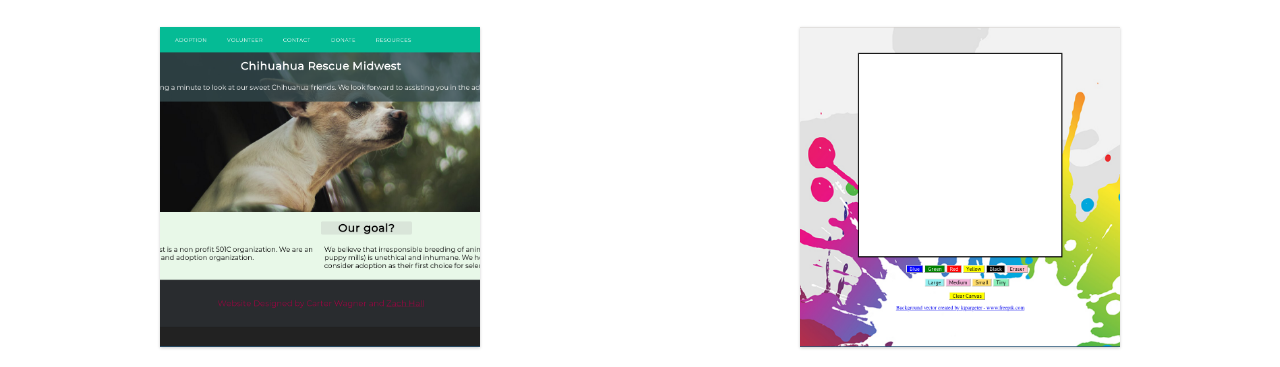
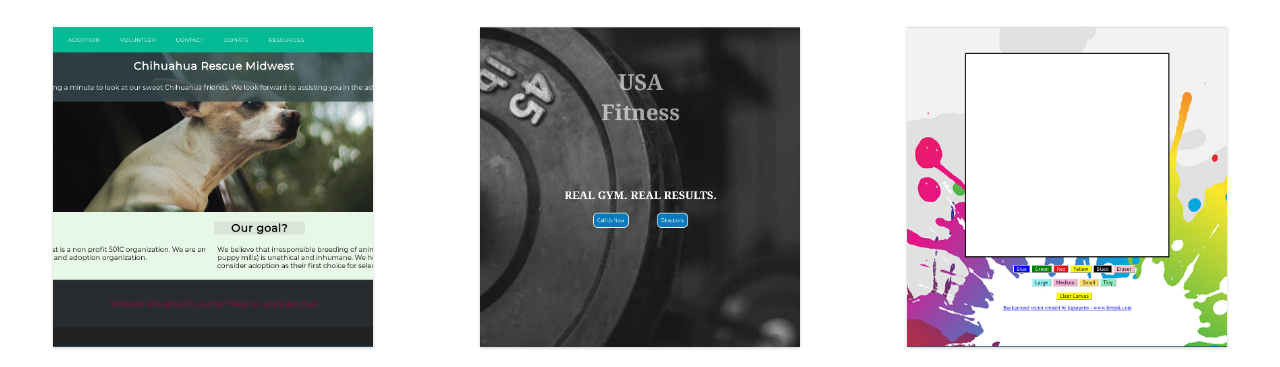
Before and after one commit to ZachJHall/personal-website-v6, a Gatsby site: page / in a window 1280 px wide. Shown: the part 535-902 px from the top of the page. Built offline with nearby package versions, Linux system fonts and the light colour scheme; Gatsby itself is replaced by a stand-in of ours.

Commit message:
Added gym website to projects

```diff
--- a/src/components/projects.js
+++ b/src/components/projects.js
@@ -6,7 +6,7 @@ import ProjectCard from './projectCard'
 import img1 from '../media/site-background.jpg'
 import ChihuahuaRescue from '../media/chihuahuaRescueMidwestImage.png'
 import Paint from '../media/digital-paint-board.png'
-
+import Fitness from '../media/usafitness.png'
 
 const ProjectDiv = styled.div`
     height: auto;
@@ -63,6 +63,14 @@ const Projects = () =>(
             />
 
             <ProjectCard
+            backgroundImg = {Fitness}
+            title="Gym Website"
+            bio="A general gym website design"
+            gitU="https://github.com/ZachJHall/powerbodyusa-website"
+            liveU="https://test.zachhall.me/"
+            />
+
+            <ProjectCard
             backgroundImg = {Paint}
             title="Digital Paint Board"
             bio="I wanted to mess with the canvas tag"
@@ -70,6 +78,8 @@ const Projects = () =>(
             liveU="https://zachjhall.github.io/digital-paint-board/"
             />
 
+
+
         </ProjectContainer>
     </ProjectDiv>
 )
```
Also changed, not shown: src/media/usafitness.png (added).
